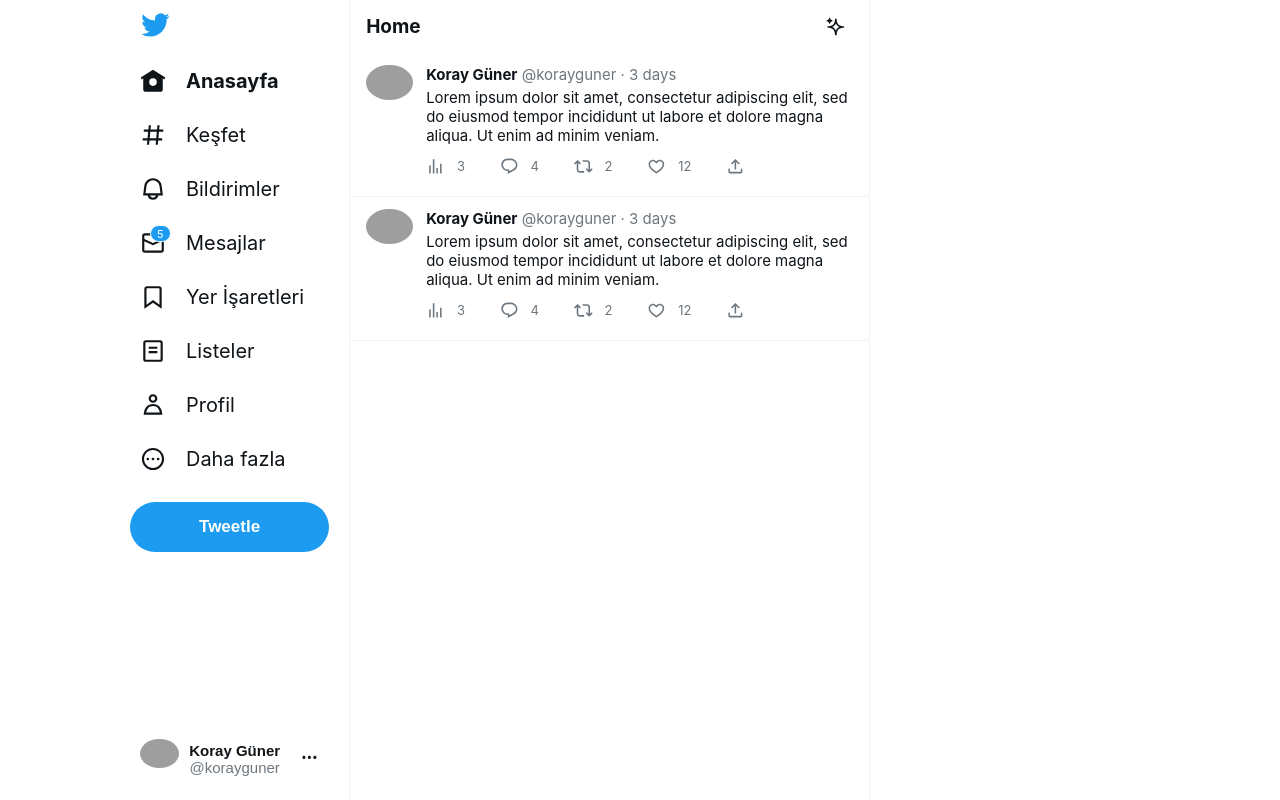
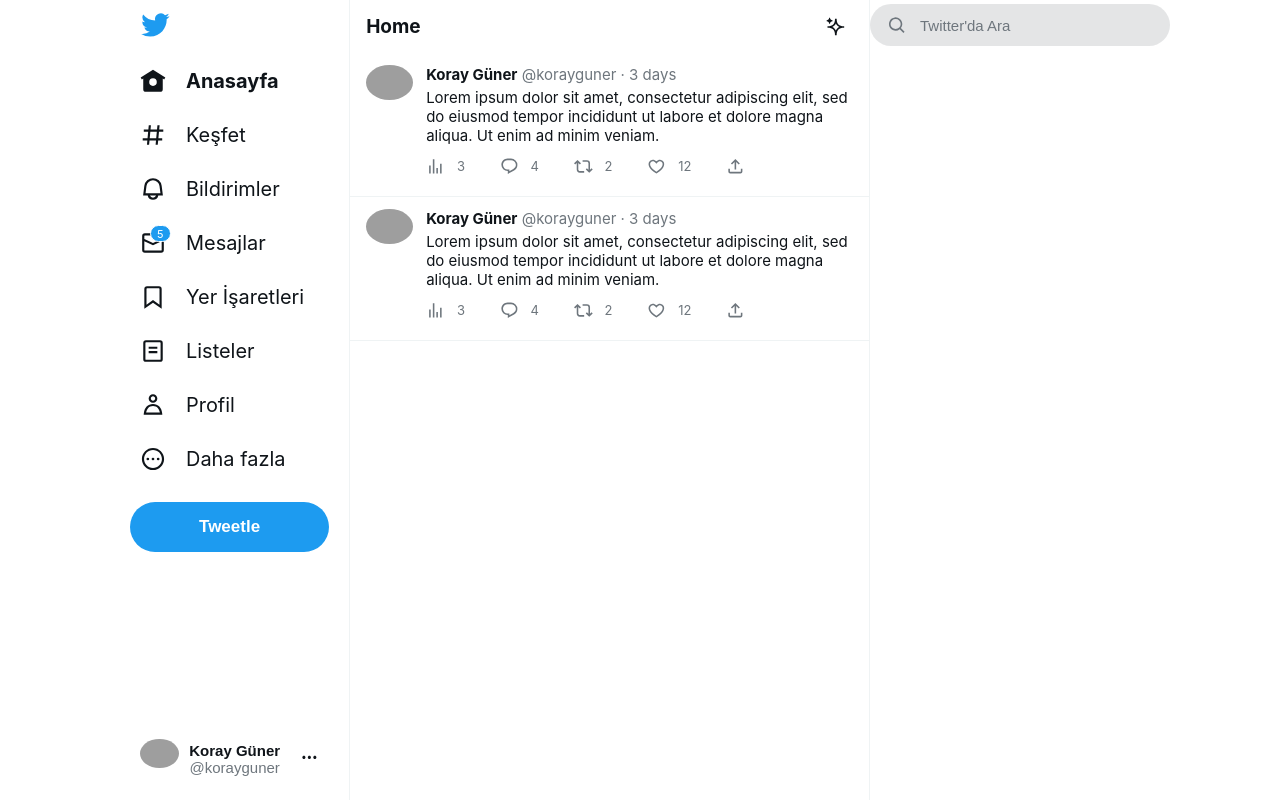
Before and after one commit to koraygnr/react-twitter-clone, a React (Create React App) app: page / in a window 1280 px wide. Built offline with nearby package versions, Linux system fonts and the light colour scheme; grey boxes are pictures that could not be loaded.

Commit message:
feat: search component added

```diff
--- a/src/components/Extra/Extra.js
+++ b/src/components/Extra/Extra.js
@@ -1,10 +1,11 @@
 import React from 'react'
 import styles from "./Extra.module.scss"
+import Search from '../Search/Search'
 
 function Extra({children}) {
   return (
     <div className={styles.extra}>
-      {children}
+      <Search />
     </div>
   )
 }
--- /dev/null
+++ b/src/components/Search/Search.js
@@ -0,0 +1,19 @@
+import React from 'react'
+import styles from "./Search.module.scss"
+import { SearchIcon } from '../Icons'
+
+function Search() {
+  return (
+    <div className={styles.searchBox}>
+        <label>
+        <SearchIcon />
+        <input
+            type="text"
+            placeholder="Twitter'da Ara"
+        />
+        </label>
+    </div>
+  )
+}
+
+export default Search
--- /dev/null
+++ b/src/components/Search/Search.module.scss
@@ -0,0 +1,49 @@
+@import "../../scss/variables.scss";
+
+.searchBox {
+    display: flex;
+    justify-content: flex-start;
+    align-items: center;
+    height: 42px;
+    width: 100%;
+    background-color: var(--c-gray-30);
+    border-radius: 42px;
+    margin-top: 4px;
+    margin-bottom: 12px;
+    border: 1px solid transparent;
+
+    &:focus-within {
+        border: 1px solid var(--c-blue);
+        background-color: var(--c-primary);
+
+        svg {
+            fill: var(--c-blue);
+        }
+    }
+
+    label {
+        display: flex;
+        align-items: center;
+        width: 100%;
+        padding-left: 1rem;
+
+        svg {
+            fill: var(--c-gray);
+            height: 18.75px;
+        }
+    }
+
+    input {
+        background-color: transparent;
+        border: none;
+        width: 100%;
+        height: 40px;
+        padding: 12px;
+        outline: none;
+        font-size: 1rem;
+
+        &::placeholder {
+            color: var(--c-gray);
+        }
+}
+}
```
